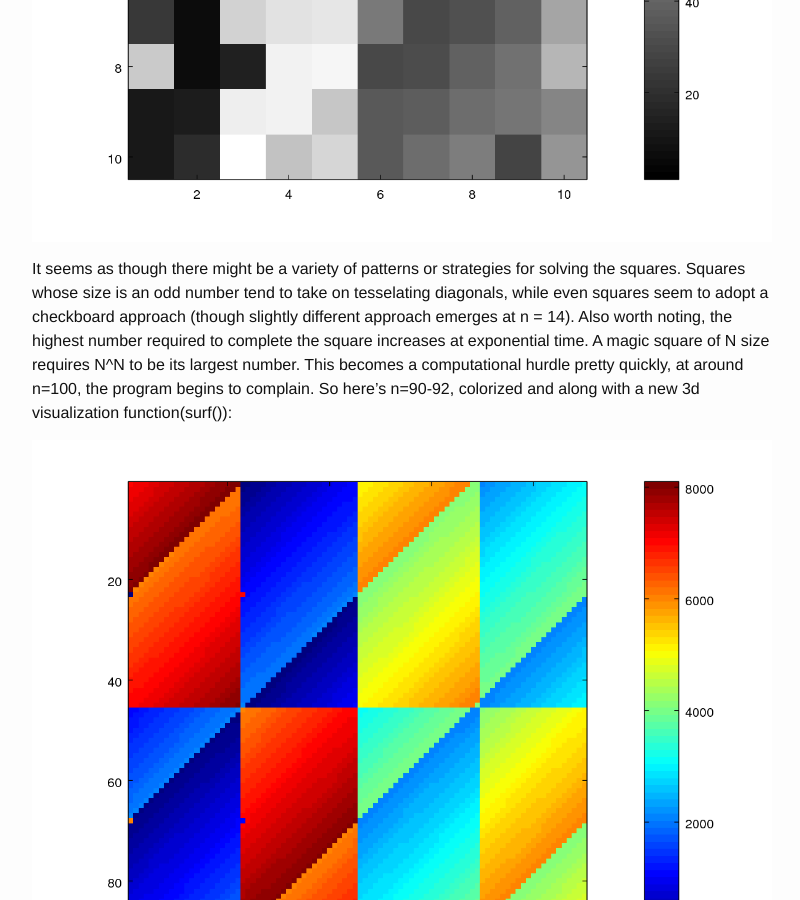
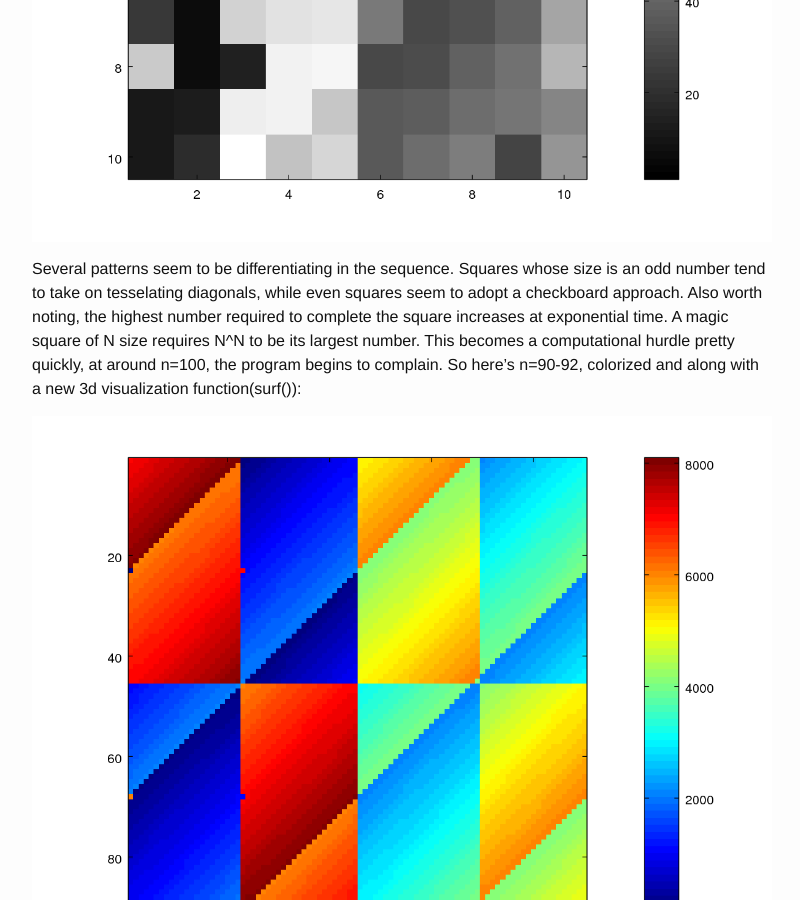
Before and after one commit to Terraflux/terraflux.github.io, a Jekyll site: the page built from _posts/2016-07-26-famous-matrices-visualized.markdown, in a window 1280 px wide and 900 px high, scrolled down 4534 px. Shown: the whole window, without its empty margins (238-1038 px from the left). Built offline with Jekyll 4.4.1, drawn with Linux system fonts in a browser that asks for light colours; some of the changed text lies outside the part shown.

Commit message:
uhh that was weird

```diff
--- a/_posts/2016-07-26-famous-matrices-visualized.markdown
+++ b/_posts/2016-07-26-famous-matrices-visualized.markdown
@@ -15,7 +15,7 @@
 
 ![LoShuSquare]({{ site.url }}/assets/LoShuSquare.png)
 
-It's worth noting that there are only 8 possible 3x3 magic squares, and they are all reflections or rotations of this one, also known as the ["Lo Shu Square"](https://en.wikipedia.org/wiki/Lo_Shu_Square). GNU Octave has a suite of visualization functions which I'll be referencing along the way. For example, here is an imagesc() rendering of the Lo Shu Square, with settings of colormap gray and colorbar:
+It's worth noting that there are only 8 possible 3x3 magic squares, and they are all reflections or rotations of this one, also known as the ["Lo Shu Square"](https://en.wikipedia.org/wiki/Lo_Shu_Square). GNU Octave has a suite of visualization functions which I'll be referencing along the way. For example, here is an imagesc() rendering of the Lo Shu Square, in grayscale with a colorbar:
 
 ![loshugray]({{ site.url }}/assets/loshugray.png)
 
@@ -31,7 +31,7 @@
 ![9sc]({{ site.url }}/assets/9sc.png)
 ![10sc]({{ site.url }}/assets/10sc.png)
 
-It seems as though there might be a variety of patterns or strategies for solving the squares. Squares whose size is an odd number tend to take on tesselating diagonals, while even squares seem to adopt a checkboard approach (though slightly different approach emerges at n = 14). Also worth noting, the highest number required to complete the square increases at exponential time. A magic square of N size requires N^N to be its largest number. This becomes a computational hurdle pretty quickly, at around n=100, the program begins to complain. So here's n=90-92, colorized and along with a new 3d visualization function(surf()):
+Several patterns seem to be differentiating in the sequence. Squares whose size is an odd number tend to take on tesselating diagonals, while even squares seem to adopt a checkboard approach. Also worth noting, the highest number required to complete the square increases at exponential time. A magic square of N size requires N^N to be its largest number. This becomes a computational hurdle pretty quickly, at around n=100, the program begins to complain. So here's n=90-92, colorized and along with a new 3d visualization function(surf()):
 
 
 ![90sc]({{ site.url }}/assets/90sc.png)
@@ -42,3 +42,5 @@
 ![92surf]({{ site.url }}/assets/92surf.png)
 
 Neato! Unfortunately, the function returns the same square for each of its calls on the same input so in all likelihood it is some sort of look up table. However I wonder at this point if the patterns and strategies witnessed are more a choice of the function that generated these squares for simplicity, or an implicit constraint about how magic squares can be constructed. If a n=91 could be reconstructed to look like an n=90, or vica versa, then we could be sure(ish) there were no true constraints on magic square construction patterns of arbitrary size.
+
+At this point, I was ready to say I was done with this little article but then I discovered [this](https://www.gnu.org/software/octave/doc/v4.0.1/Famous-Matrices.html) lovely little function. Soooo I'll be back with more articles! (and matrices)
```
Also changed, not shown: other parts of _posts/2016-07-26-famous-matrices-visualized.markdown (+1 -1 lines), _posts/2016-08-11-defcon-24-was-awesome.markdown (added, +20 -0 lines).
